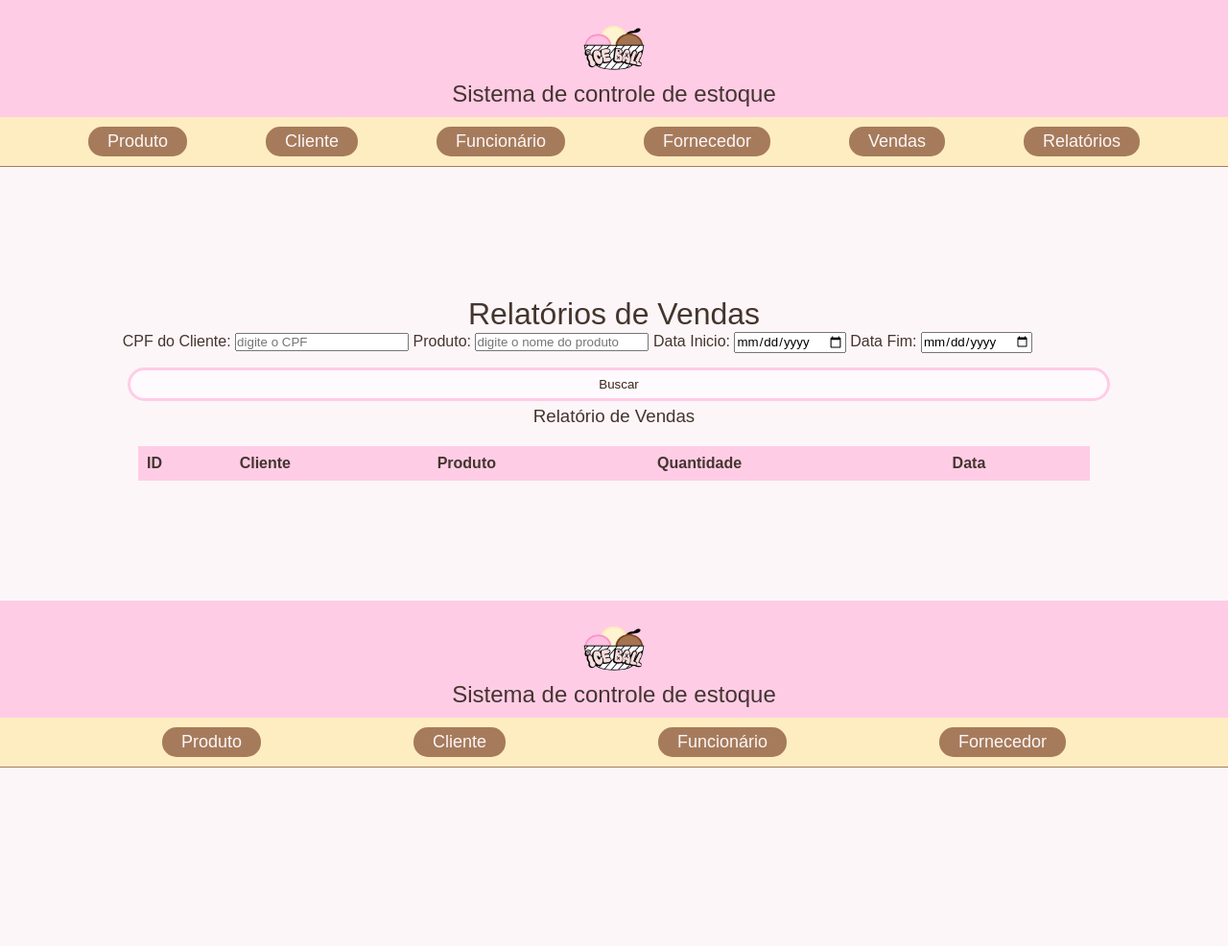
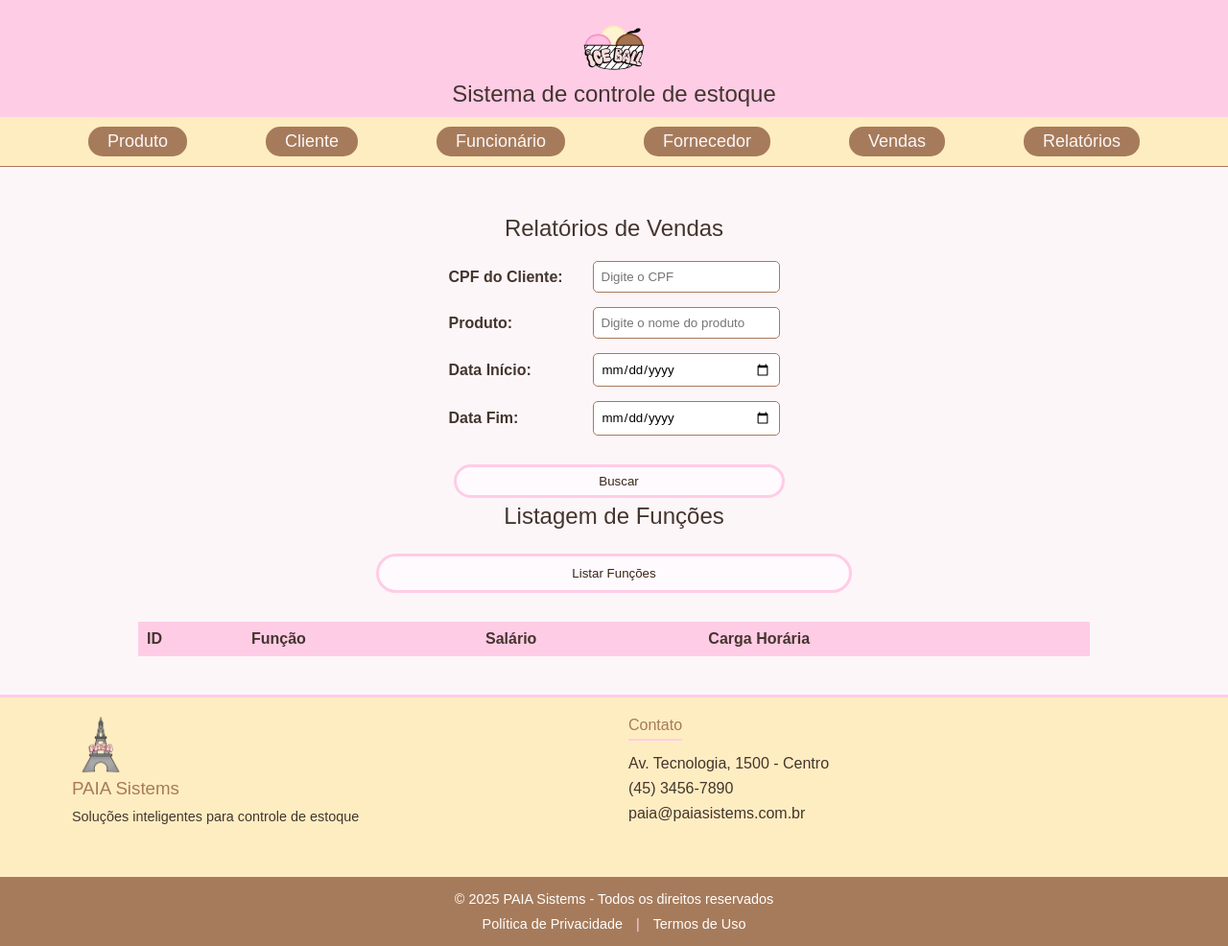
Before and after one commit to annaclaralemossilva/dozero, a plain HTML site: page pub/relatorio.html in a window 1280 px wide. Shown: the whole page at 96% size. Before the commit the page ends 800 px from the top, so only its background shows below. Drawn offline with Linux system fonts and the light colour scheme; no server answers; a web font is replaced by a local one.

Commit message:
Add files via upload

```diff
--- a/pub/relatorio.html
+++ b/pub/relatorio.html
@@ -3,15 +3,14 @@
 <head>
     <meta charset="UTF-8">
     <meta name="viewport" content="width=device-width, initial-scale=1.0">
-    <title>Sistema de Gerenciamento - Produto</title>
+    <title>Sistema de Gerenciamento - relatorio</title>
     <link rel="preconnect" href="https://fonts.googleapis.com">
     <link rel="preconnect" href="https://fonts.gstatic.com" crossorigin>
     <link href="https://fonts.googleapis.com/css2?family=Comic+Neue:ital,wght@0,300;0,400;0,700;1,300;1,400;1,700&family=Sour+Gummy:wdth,wght@100..125,377&display=swap" rel="stylesheet">
-    <link rel="stylesheet" href="produto.css">
-    <script src="produto.js"></script>
+    <link rel="stylesheet" href="relatorio.css">
+    <script src="relatorio.js"></script>
 </head>
 <body onload="buscarProdutos()">
-
     <!-- Cabeçalho com logo -->
     <header>
         <img src="imagens/logo.png" alt="ice" class="logo">
@@ -31,60 +30,78 @@
     </nav>
         <!-- Conteúdo principal -->
     <div class="main-content">
-    <h1>Relatórios de Vendas</h1>
-
-    <div class="filters">
+            <!-- Formulário de Funções -->
+        <div id="form-container">
+            <h2 class="form-title">Relatórios de Vendas</h2>
+            <form action="#" method="post" id="relatorio-form">
+                <div class="form-group">
                         <label for="cpf">CPF do Cliente:</label>
-        <input type="text" id="cpf" placeholder="digite o CPF">
-
+                        <input type="text" id="cpf" placeholder="Digite o CPF">
+                </div>
+                <div class="form-group">
                         <label for="produto">Produto:</label>
-        <input type="text" id="produto" placeholder="digite o nome do produto">
-
-        <label for="datainicio">Data Inicio:</label>
-        <input type="date" id="datainicio">
-
-        <label for="datafim">Data Fim:</label>
-        <input type="date" id="datafim">
-
-        <button onclick="buscaRelatorio()" class="alinhaBtns">Buscar</button>
+                        <input type="text" id="produto" placeholder="Digite o nome do produto">
+                </div>
+                <div class="form-group">
+                        <label for="dataInicio">Data Início:</label>
+                        <input type="date" id="dataInicio">
+                </div>
+                <div class="form-group">
+                        <label for="dataFim">Data Fim:</label>
+                        <input type="date" id="dataFim">
+                </div>
+                <button onclick="buscarRelatorio()" class="alinhaBtns">Buscar</button>
             </div>
 
-    <h3>Relatório de Vendas</h3>
-    <table>
+                        </form>
+                        <h2>Listagem de Funções</h2>
+                            <button type="button" onclick="listarFuncao()" class="listaBtns">Listar Funções</button>
+
+                            <table border="1">
                                 <thead>
                                     <tr>
                                         <th>ID</th>
-                <th>Cliente</th>
-                <th>Produto</th>
-                <th>Quantidade</th>
-                <th>Data</th>
+                                        <th>Função</th>
+                                        <th>Salário</th>
+                                        <th>Carga Horária</th>
                                     </tr>
                                 </thead>
-        <tbody id="tabela-vendas">
-
+                                <tbody id="tabela-funcao">
+                                    <!-- Linhas serão preenchidas pelo JavaScript -->
                                 </tbody>
                             </table>
                     </div>
 
+            </div>
+    </div>
 
-<footer>
-    <!-- Cabeçalho com logo -->
-    <header>
-        <img src="imagens/logo.png" alt="ice" class="logo">
-        <h2>Sistema de controle de estoque</h2>
-    </header>
+    <!-- Footer -->
+    <footer class="footer">
+    <div class="footer-container">
+    <div class="footer-section company-info">
+    <div class="paia">
+            <img src="imagens/paia.png" alt="empresa" class="paia">
+        </div>
+    <h3>PAIA Sistems</h3>
+    <p>Soluções inteligentes para controle de estoque</p>
+    </div>
 
-    <!-- Menu de navegação superior -->
-    <nav>
-        <div class="nav-buttons">
-            <a href="#" class="nav-btn">Produto</a>
-            <a href="#" class="nav-btn">Cliente</a>
-            <a href="#" class="nav-btn">Funcionário</a>
-            <a href="#" class="nav-btn">Fornecedor</a>
+    <div class="footer-section contact">
+    <h4>Contato</h4>
+    <p><i class="location-icon"></i> Av. Tecnologia, 1500 - Centro</p>
+    <p><i class="phone-icon"></i> (45) 3456-7890</p>
+    <p><i class="email-icon"></i> paia@paiasistems.com.br</p>
     </div>
-    </nav>
-        <!-- Conteúdo principal -->
-        <div class="0main-content">
+
+    </div>
+    <div class="footer-bottom">
+    <p>&copy; 2025 PAIA Sistems - Todos os direitos reservados</p>
+    <div class="footer-bottom-links">
+    <a href="#">Política de Privacidade</a>
+    <span class="separator">|</span>
+    <a href="#">Termos de Uso</a>
+    </div>
+    </div>
     </footer>
 </body>
 </html>
```
Lines whose indentation alone changed are shown as unchanged.
